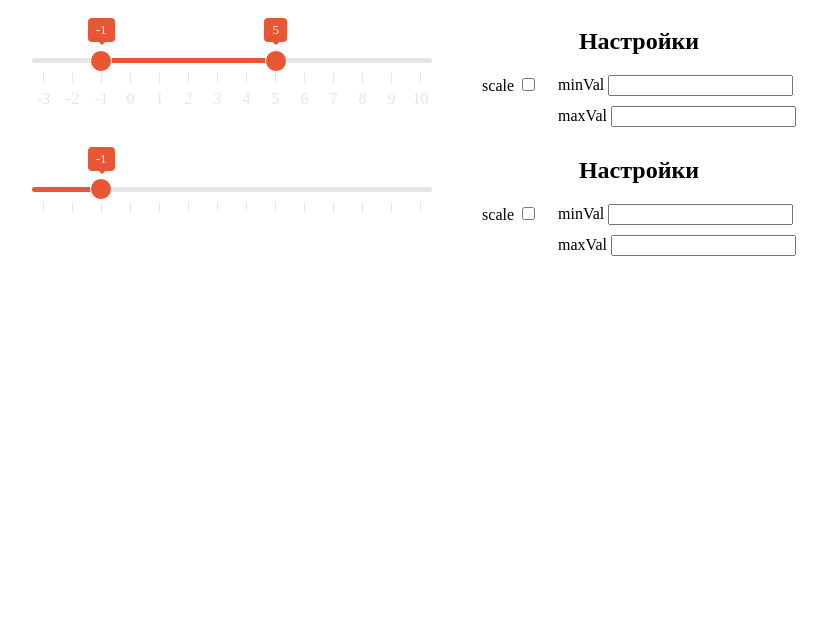
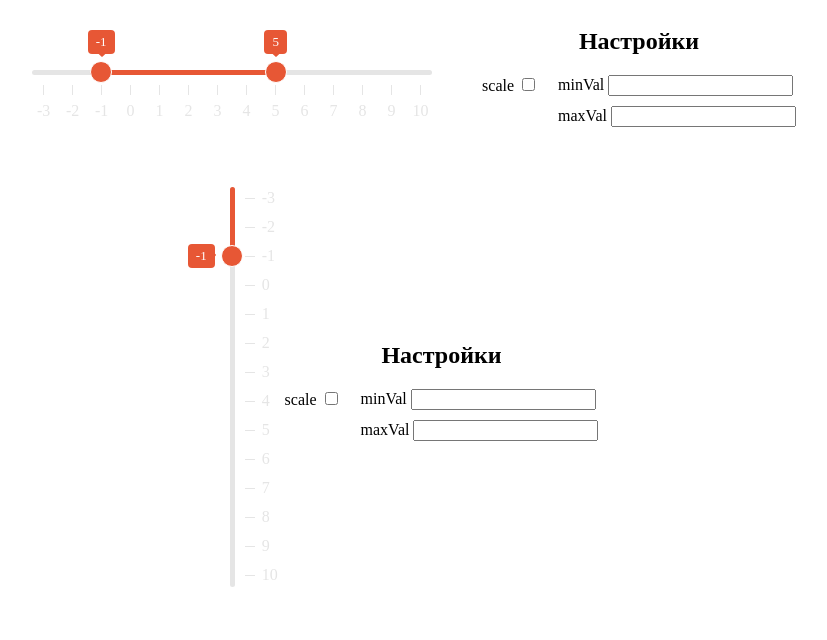
Before and after one commit to AxeSnk/slider, a website built with webpack: page src/index.pug in a window 1280 px wide. Shown: the whole page, without its empty margins (251-1078 px from the left). Built offline with nearby package versions, Linux system fonts and the light colour scheme.

Commit message:
переделал scale

```diff
--- a/src/index.pug
+++ b/src/index.pug
@@ -27,7 +27,7 @@ html(lang="ru")
     .demo
       .js-demo__slider
         .slider__wrapper
-          +slider({range : false })
+          +slider({vertical : true, range: false })
       .js-demo__panel
         .panel__wrapper
           h2 Настройки
--- a/src/index.scss
+++ b/src/index.scss
@@ -1,17 +1,17 @@
  .demo {
   display: flex;
   justify-content: center;
+  align-items: center;
 
   .js-demo__slider {
     display: flex;
     justify-content: center;
 
     .slider__wrapper {
-      margin: 50px;
-      width: 400px;
-      // height: 400px;
+      padding: 50px;
 
       .slider {
+        width: 400px;
         position: relative;
         display: grid;
         align-items: center;
@@ -95,7 +95,7 @@
 
       .slider--vertical {
         width: 5px;
-        height: 100%;
+        height: 400px;
         justify-items: center;
 
         .scale--vertical {
--- a/src/mvp/model/model.ts
+++ b/src/mvp/model/model.ts
@@ -3,7 +3,6 @@ import EventEmitter from "../eventEmitter";
 
 export default class Model extends EventEmitter {
   private state: IOptions;
-  private arrrayDivisions: number[]; // массив делений шкалы
 
   constructor(options: IOptions) {
     super();
@@ -19,10 +18,10 @@ export default class Model extends EventEmitter {
     } else {
       this.state.val = this.state.val;
     }
-    this.arrrayDivisions = this.createArrayDivisions();
 
     this.setState = this.setState.bind(this)
   }
+
   public setState(options: Partial<IOptions>) {
     let isValue = (key: string) =>
       ["val", "minVal", "maxVal", "valStart", "valEnd", "step"].indexOf(key) !==
@@ -47,24 +46,8 @@ export default class Model extends EventEmitter {
     this.emit("updateState", newOptions);
   }
 
-  public getState(): {} {
+  public getState(): IOptions {
     return this.state;
-  }
-
-  // создать массив делений для шкалы
-  private createArrayDivisions(): number[] {
-    let arr: number[] = [];
-    let i: number;
-    for (i = this.state.minVal; i < this.state.maxVal; i = i + 1) {
-      arr.push(i);
-    }
-    arr.push(this.state.maxVal);
-
-    return arr;
-  }
-
-  public getArrayDivisions(): number[] {
-    return this.arrrayDivisions;
   }
 
   public setVal(left: number, sliderLenght: number, id: number): void {
--- a/src/mvp/presenter/presenter.ts
+++ b/src/mvp/presenter/presenter.ts
@@ -43,8 +43,8 @@ export default class Presenter {
       );
       this.view.makeVerticalFill(this.model.getState());
       if (this.model.getScaleMask()) {
-        this.view.renderScale(this.model.getArrayDivisions());
-        this.view.makeVerticalScale(this.getState());
+        this.view.renderScale(this.model.getState());
+        this.view.setOrientationScale(this.model.getState());
       }
     } else {
       this.view.setOrientationSlider(this.model.getState());
@@ -54,8 +54,8 @@ export default class Presenter {
       );
       this.view.renderFill(this.model.getState());
       if (this.model.getScaleMask()) {
-        this.view.renderScale(this.model.getArrayDivisions());
-        this.view.makeHorizontalScale(this.getState());
+        this.view.renderScale(this.model.getState());
+        this.view.setOrientationScale(this.model.getState());
       }
     }
 
--- a/src/mvp/view/scale/scale.ts
+++ b/src/mvp/view/scale/scale.ts
@@ -1,54 +1,43 @@
 import createElement from "../../utility";
-import EventEmitter from "../../eventEmitter";
+import IOptions from "../../defaultOptions";
 
-export default class Scale extends EventEmitter {
+export default class Scale {
   private scale: HTMLElement;
   private parent: HTMLElement;
 
   constructor(parent: HTMLElement) {
-    super();
-
     this.parent = parent;
-
     this.scale = createElement("div", { class: "slider__scale" });
     this.parent.appendChild(this.scale);
   }
 
-  private createDivisionScale(arrrayOfDivisions: number[]): void {
-    for (let i: number = 0; i < arrrayOfDivisions.length; i++) {
-      let division: HTMLElement = document.createElement("div");
-      division.classList.add("slider__scale-division");
+  render(state: IOptions): void {
+    let i: number;
+    for (i = state.minVal; i <= state.maxVal; i = i + 1) {
+      let division: HTMLElement = createElement("div", {
+        class: "slider__scale-division"
+      });
       division.id = `slider__scale-division-${i}`;
       this.scale.appendChild(division);
-
-      let division__text: HTMLElement = document.createElement("div");
-      division__text.classList.add("division__text");
+      let division__text: HTMLElement = createElement("div", {
+        class: "division__text"
+      });
+      division__text.innerHTML = `${i}`;
       division.appendChild(division__text);
     }
   }
 
-  private arrangeValuesOnTheScale(arrrayOfDivisions: number[]): void {
-    // расставить значения на шкале
-    for (let i: number = 0; i < arrrayOfDivisions.length; i++) {
-      document.getElementById(
-        `slider__scale-division-${i}`
-      )!.firstElementChild!.innerHTML = `${arrrayOfDivisions[i]}`;
-    }
-  }
-
-  public render(arrrayOfDivisions: number[]): void {
-    this.createDivisionScale(arrrayOfDivisions);
-    this.arrangeValuesOnTheScale(arrrayOfDivisions);
-  }
-
-  public makeHorizontal(sliderWidth: number, handleWidth: number): void {
-    this.scale.style.width = sliderWidth - handleWidth + "px";
-    this.scale.style.top = "15px";
-  }
-
-  public makeVertical(sliderHeight: number, handleHeight: number): void {
-    this.scale.classList.add("scale--vertical");
-    this.scale.style.height = sliderHeight - handleHeight + "px";
-    this.scale.style.left = "15px";
+  setOrientation(
+    state: IOptions,
+    sliderLenght: number,
+    handleWidth: number
+  ): void {
+    state.vertical
+      ? (this.scale.classList.add("scale--vertical"),
+        (this.scale.style.height = sliderLenght - handleWidth + "px"),
+        (this.scale.style.left = "15px"))
+      : (this.scale.classList.remove("scale--vertical"),
+        (this.scale.style.width = sliderLenght - handleWidth + "px"),
+        (this.scale.style.top = "15px"));
   }
 }
--- a/src/mvp/view/slider/slider.ts
+++ b/src/mvp/view/slider/slider.ts
@@ -7,7 +7,6 @@ export default class Slider {
 
   constructor(parent: HTMLElement) {
     this.parent = parent;
-
     this.slider = createElement("div", { class: "slider" });
     this.parent.appendChild(this.slider);
   }
--- a/src/mvp/view/view.ts
+++ b/src/mvp/view/view.ts
@@ -4,6 +4,7 @@ import Slider from "./slider/slider";
 import Handle from "./handle/handle";
 import Fill from "./fill/fill";
 import Scale from "./scale/scale";
+import IOptions from "../defaultOptions";
 
 export default class View extends EventEmitter {
   private root: HTMLElement;
@@ -74,8 +75,8 @@ export default class View extends EventEmitter {
     this.emit("dragHandle", left);
   }
 
-  public renderScale(arrrayOfDivisions: number[]): void {
-    this.scale.render(arrrayOfDivisions);
+  public renderScale(state: IOptions): void {
+    this.scale.render(state);
   }
 
   public renderFill(state): void {
@@ -142,18 +143,8 @@ export default class View extends EventEmitter {
     }
   }
 
-  public makeHorizontalScale(state): void {
-    this.scale.makeHorizontal(
-      this.slider.getLength(state),
-      this.handles[0].getWidth()
-    );
-  }
-
-  public makeVerticalScale(state): void {
-    this.scale.makeVertical(
-      this.slider.getLength(state),
-      this.handles[0].getHeight()
-    );
+  setOrientationScale(state: IOptions): void {
+    this.scale.setOrientation(state, this.slider.getLength(state), this.handles[0].getWidth())
   }
 
   public setOrientationSlider(state): void {
```
